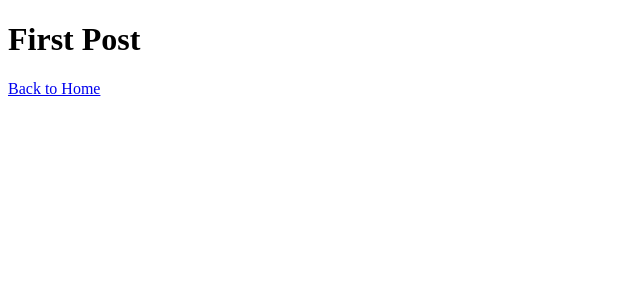
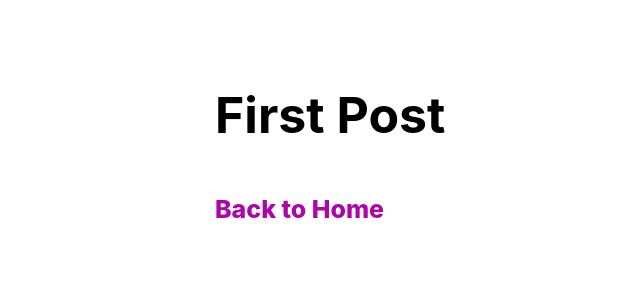
Before and after one commit to stephn2027/nextJs-blog, a Next.js app: page /posts/first-post in a window 1280 px wide. Shown: the top 300 px of the page, without its empty margins (0-640 px from the left). Built offline with nearby package versions, Linux system fonts and the light colour scheme.

Commit message:
added css modules and global styles to _app.js page

```diff
--- /dev/null
+++ b/components/Layout.js
@@ -0,0 +1,7 @@
+import styles from './layout.module.css'
+
+export default function Layout({children}) {
+  return (
+    <div className={styles.container}>{children}</div>
+  )
+}
--- /dev/null
+++ b/components/layout.module.css
@@ -0,0 +1,5 @@
+.container{
+    max-width: 36rem;
+    padding: 0 1rem;
+    margin: 3rem auto 6rem;
+}
--- /dev/null
+++ b/pages/_app.js
@@ -0,0 +1,7 @@
+import '../styles/global.css';
+
+export default function App({Component, pageProps}) {
+  return (
+    <Component {...pageProps}></Component>
+  )
+}
--- a/pages/posts/first-post.js
+++ b/pages/posts/first-post.js
@@ -1,10 +1,11 @@
 import Link from 'next/link';
 import Head from 'next/head';
-import Script from 'next/script';
+import Layout from '../../components/Layout';
 
 export default function FirstPost() {
   return (
-    <>
+    <Layout>
+
       <Head>
         <title>First</title>
       </Head>
@@ -14,6 +15,6 @@
       <Link href="/">
         <a>Back to Home</a>
       </Link>
-    </>
+    </Layout>
   );
 }
--- /dev/null
+++ b/styles/global.css
@@ -0,0 +1,28 @@
+html,
+body {
+  padding: 0;
+  margin: 0;
+  font-family: -apple-system, BlinkMacSystemFont, Segoe UI, Roboto, Oxygen, Ubuntu,
+    Cantarell, Fira Sans, Droid Sans, Helvetica Neue, sans-serif;
+  line-height: 1.6;
+  font-size: 25px;
+}
+
+* {
+  box-sizing: border-box;
+}
+
+a {
+  color: #ac06a9;
+  text-decoration: none;
+  font-weight: 800;
+}
+
+a:hover {
+  text-decoration: underline;
+}
+
+img {
+  max-width: 100%;
+  display: block;
+}
```
